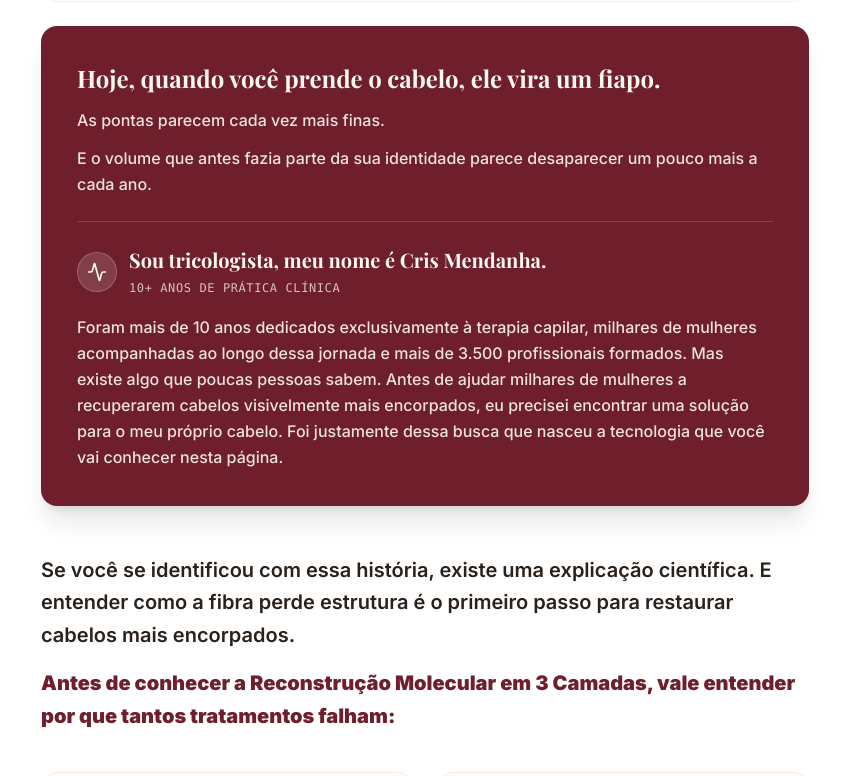
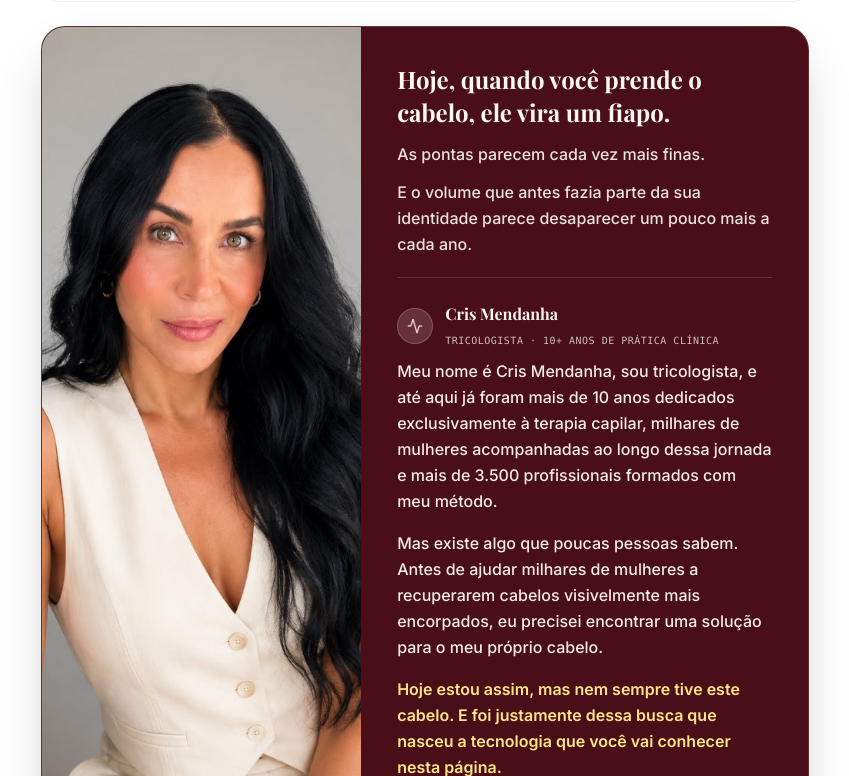
Before and after one commit to DellsantosXD/lp-proteina-do-trigo-A, a React (Vite) app: page / in a window 1280 px wide. Shown: the part 1844-2620 px from the top of the page, without its empty margins (215-1064 px from the left). Built offline with nearby package versions, Linux system fonts and the light colour scheme; a web font is replaced by a local one.

Commit message:
feat: replace lead text section with exact requested copy and integrate studio portrait photo of expert Cris Mendanha

```diff
--- a/src/App.tsx
+++ b/src/App.tsx
@@ -207,47 +207,73 @@ export default function App() {
               </div>
             </motion.div>
 
-            {/* Card Unificado: A Realidade & A Jornada da Tricologista Cris Mendanha */}
+            {/* Card Unificado com Foto da Expert Cris Mendanha */}
             <motion.div
               initial={{ opacity: 0, y: 15 }}
               whileInView={{ opacity: 1, y: 0 }}
               viewport={{ once: true }}
               transition={{ duration: 0.5, delay: 0.1 }}
-              className="bg-bordo text-cream rounded-2xl p-6 sm:p-9 shadow-xl relative space-y-6"
+              className="bg-[#4A0E19] text-cream rounded-3xl overflow-hidden shadow-2xl border border-cream/15 flex flex-col md:flex-row items-stretch"
             >
+              {/* Coluna da Foto da Expert Cris Mendanha */}
+              <div className="md:w-5/12 relative bg-[#3D0A14] flex items-center justify-center min-h-[340px] sm:min-h-[440px] shrink-0">
+                <img
+                  src="/images/cris-mendanha-portrait.jpg"
+                  alt="Cris Mendanha - Tricologista & Especialista Capilar"
+                  className="w-full h-full object-cover object-top"
+                />
+                <div className="absolute inset-0 bg-gradient-to-t from-[#4A0E19] via-transparent to-transparent md:hidden" />
+                <div className="absolute bottom-4 left-4 right-4 md:hidden bg-black/60 backdrop-blur-md px-3.5 py-2 rounded-xl text-center border border-white/10">
+                  <span className="font-serif text-sm font-bold text-cream block">Cris Mendanha</span>
+                  <span className="text-[10px] font-mono text-rose uppercase tracking-wider block">Tricologista · 10+ Anos de Clínica</span>
+                </div>
+              </div>
+
+              {/* Coluna dos Textos da Expert */}
+              <div className="md:w-7/12 p-6 sm:p-9 flex flex-col justify-between text-left space-y-6">
                 {/* Parte 1: A Identificação */}
-              <div className="space-y-3 pb-6 border-b border-cream/15">
+                <div className="space-y-3 pb-5 border-b border-cream/15">
                   <p className="text-lg sm:text-2xl font-serif font-bold text-cream leading-snug">
-                  {leadParagraphs[5]}
+                    Hoje, quando você prende o cabelo, ele vira um fiapo.
                   </p>
                   <p className="text-sm sm:text-base text-cream/90 font-medium leading-relaxed">
-                  {leadParagraphs[6]}
+                    As pontas parecem cada vez mais finas.
                   </p>
                   <p className="text-sm sm:text-base text-cream/90 font-medium leading-relaxed">
-                  {leadParagraphs[7]}
+                    E o volume que antes fazia parte da sua identidade parece desaparecer um pouco mais a cada ano.
                   </p>
                 </div>
 
-              {/* Parte 2: Apresentação da Tricologista Cris Mendanha */}
-              <div>
-                <div className="mb-4 flex items-center gap-3">
-                  <div className="w-10 h-10 rounded-full bg-cream/15 border border-cream/20 flex items-center justify-center text-cream shrink-0">
-                    <Activity className="w-5 h-5 text-cream" />
+                {/* Parte 2: Apresentação, Revelação e a Foto */}
+                <div className="space-y-4">
+                  <div className="hidden md:flex items-center gap-3 mb-2">
+                    <div className="w-9 h-9 rounded-full bg-cream/15 border border-cream/20 flex items-center justify-center text-cream shrink-0">
+                      <Activity className="w-4 h-4 text-rose" />
                     </div>
                     <div>
-                    <span className="block font-serif text-lg sm:text-xl font-bold text-cream">{leadParagraphs[8]}</span>
-                    <span className="text-xs text-cream/75 font-mono uppercase tracking-wider">10+ Anos de Prática Clínica</span>
+                      <span className="block font-serif text-base font-bold text-cream">Cris Mendanha</span>
+                      <span className="text-[10px] text-cream/75 font-mono uppercase tracking-wider">Tricologista · 10+ Anos de Prática Clínica</span>
                     </div>
                   </div>
-                <p className="text-sm sm:text-base text-cream/90 font-medium leading-relaxed">
-                  {leadParagraphs[9]} {leadParagraphs[10]} {leadParagraphs[11]} {leadParagraphs[12]}
+
+                  <p className="text-sm sm:text-base text-cream/95 font-medium leading-relaxed">
+                    Meu nome é Cris Mendanha, sou tricologista, e até aqui já foram mais de 10 anos dedicados exclusivamente à terapia capilar, milhares de mulheres acompanhadas ao longo dessa jornada e mais de 3.500 profissionais formados com meu método.
                   </p>
+
+                  <p className="text-sm sm:text-base text-cream/95 font-medium leading-relaxed">
+                    Mas existe algo que poucas pessoas sabem. Antes de ajudar milhares de mulheres a recuperarem cabelos visivelmente mais encorpados, eu precisei encontrar uma solução para o meu próprio cabelo.
+                  </p>
+
+                  <p className="text-sm sm:text-base text-amber-200 font-semibold leading-relaxed">
+                    Hoje estou assim, mas nem sempre tive este cabelo. E foi justamente dessa busca que nasceu a tecnologia que você vai conhecer nesta página.
+                  </p>
+                </div>
               </div>
             </motion.div>
           </div>
 
           {/* Transition text */}
-          <div className="space-y-4 mb-10 text-center md:text-left">
+          <div className="space-y-4 mb-10 text-center md:text-left mt-8">
             <p className="text-base sm:text-xl text-ink font-semibold leading-relaxed">
               Se você se identificou com essa história, existe uma explicação científica. E entender como a fibra perde estrutura é o primeiro passo para restaurar cabelos mais encorpados.
             </p>
```
Also changed, not shown: public/images/cris-mendanha-portrait.jpg (added). Lines whose indentation alone changed are shown as unchanged.
